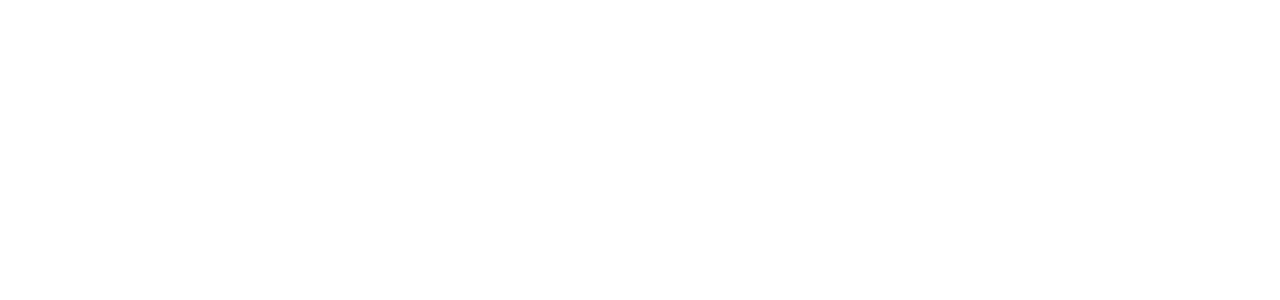
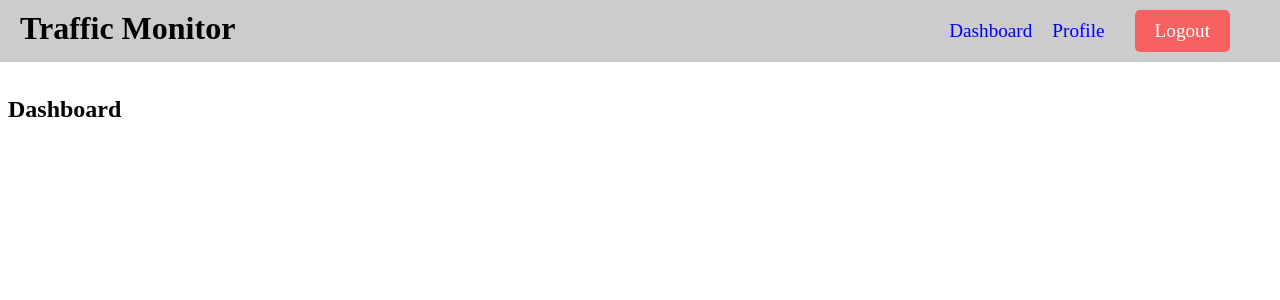
Before and after one commit to 6410615113/CN332-bnpp, a Django app: page /page/dashboard/ in a window 1280 px wide. Before the commit the part shown is empty. Shown: the top 300 px of the page. Run offline with Django 5.2, Linux system fonts and the light colour scheme; a user stored in the database is signed in.

Commit message:
Add CSS files for dashboard, navigation, and profile pages

```diff
--- /dev/null
+++ b/traffic_monitor/static/css/dashboard.css
@@ -0,0 +1,3 @@
+.content {
+    margin-top: 6rem;
+}
--- /dev/null
+++ b/traffic_monitor/static/css/nav.css
@@ -0,0 +1,38 @@
+.nav {
+    background-color: #ccc;
+    display: flex;
+    position: fixed;
+    justify-content: space-between;
+    top: 0;
+    left: 0;
+    width: 100vw;
+}
+
+.nav h1 {
+    margin: 0;
+    padding: 10px;
+    padding-left: 20px;
+}
+
+.nav-item {
+    margin: 0;
+    padding: 10px;
+    padding-right: 50px;
+    display: flex;
+    align-items: center;
+    font-size: 1.2rem;
+}
+.nav-item a {
+    text-decoration: none;
+    padding: 0 10px;
+}
+
+.btn-logout {
+    background-color: #f86161;
+    color: #fff;
+    border: none;
+    margin-left: 20px;
+    padding: 10px 20px !important;
+    border-radius: 5px;
+    cursor: pointer;
+}
--- /dev/null
+++ b/traffic_monitor/static/css/profile.css
@@ -0,0 +1,3 @@
+.content {
+    margin-top: 6rem;
+}
--- a/traffic_monitor/templates/dashboard/dashboard.html
+++ b/traffic_monitor/templates/dashboard/dashboard.html
@@ -0,0 +1,26 @@
+{% extends "account/base_entrance.html" %}
+{% load i18n %}
+{% load allauth account %}
+{% block head_title %}
+    {% trans "Dashbord" %}
+{% endblock head_title %}
+{% block extra_head %}
+    <link rel="stylesheet" type="text/css" href="/static/css/nav.css">
+    <link rel="stylesheet" type="text/css" href="/static/css/dashboard.css">
+{% endblock extra_head %}
+{% block content %}
+    <div class="nav">
+        <h1>Traffic Monitor</h1>
+        <div class="nav-item">
+            <a href="{% url 'dashboard' %}">Dashboard</a>
+            <a href="{% url 'profile' %}">Profile</a>
+            <a href="{% url 'account_logout' %}" class="btn-logout">Logout</a>
+        </div>
+    </div>
+    <div class="content">
+        <h2>Dashboard</h2>
+        <div class="dashboard">
+
+        </div>
+    </div>
+{% endblock content %}
```
Also changed, not shown: traffic_monitor/templates/account/profile.html (+13 -2 lines).
